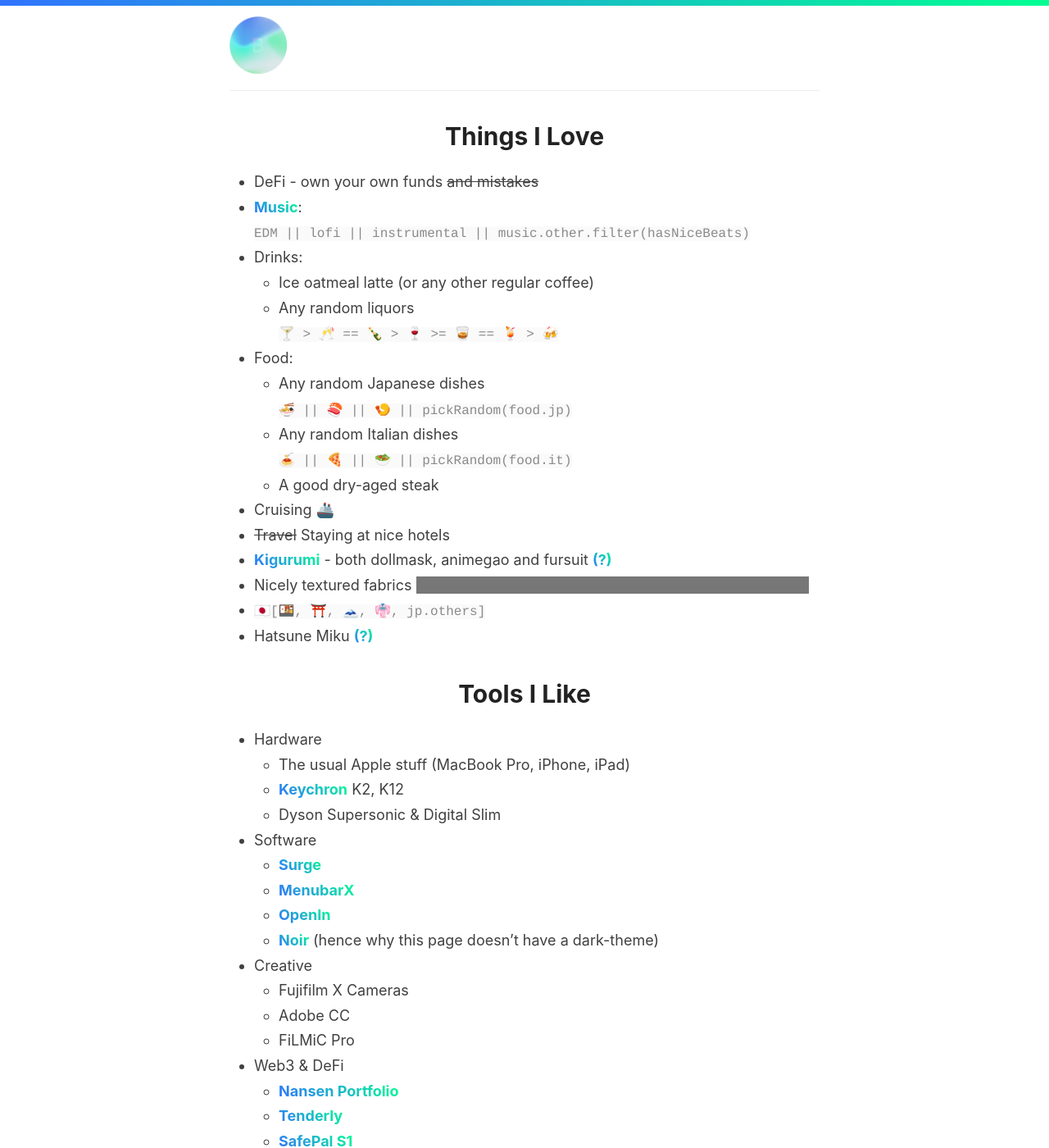
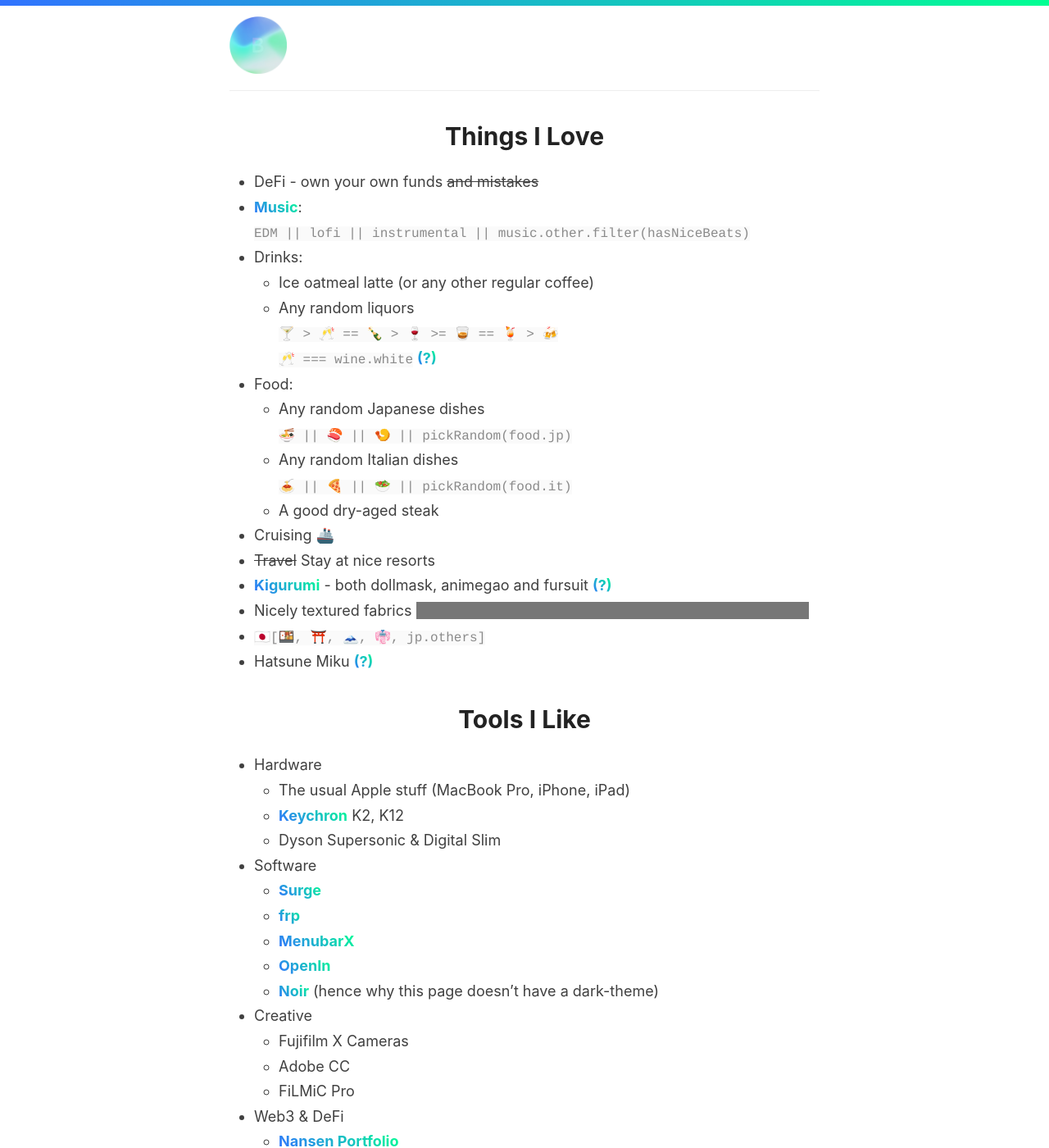
Before and after one commit to 98827ddb7e5a2c2e261912a23d9251d6/98827ddb7e5a2c2e261912a23d9251d6.github.io, a Jekyll site: the page built from index.md, in a window 1280 px wide and 1400 px high. Shown: the whole window at 82% size. Built offline with Jekyll 4.4.1, drawn with Linux system fonts in a browser that asks for light colours; our own code applies the rules of GitHub Pages for plain Markdown files.

Commit message:
update home

```diff
--- a/index.md
+++ b/index.md
@@ -10,7 +10,8 @@
 - Drinks:
 	- Ice oatmeal latte (or any other regular coffee)
 	- Any random liquors \
-`🍸 > 🥂 == 🍾 > 🍷 >= 🥃 == 🍹 > 🍻`
+`🍸 > 🥂 == 🍾 > 🍷 >= 🥃 == 🍹 > 🍻`\
+`🥂 === wine.white` [(?)](https://www.foodandwine.com/news/white-wine-emoji-unicode-approval-fail){:target="_blank" rel="noopener"}
 - Food:
 	- Any random Japanese dishes \
 `🍜 || 🍣 || 🍤 || pickRandom(food.jp)`
@@ -18,7 +19,7 @@
 `🍝 || 🍕 || 🥗 || pickRandom(food.it)`
 	- A good dry-aged steak
 - Cruising 🚢
-- ~~Travel~~ Staying at nice hotels
+- ~~Travel~~ Stay at nice resorts
 - [Kigurumi](kig-list/) - both dollmask, animegao and fursuit [(?)](https://en.wikipedia.org/wiki/Animegao_kigurumi){:target="_blank" rel="noopener"}
 - Nicely textured fabrics <span class="hidden-text">on nicely shaped bodies, e.g. [zentai](zen-list/), tights, [knee-socks](https://twitter.com/Beriru_Chan/status/1584617324480729089/photo/1){:target="_blank" rel="noopener"}</span>
 - `🇯🇵[🍱, ⛩️, 🗻, 👘, jp.others]`
@@ -32,6 +33,7 @@
 	- Dyson Supersonic & Digital Slim
 - Software
 	- [Surge](https://nssurge.com){:target="_blank" rel="noopener"}
+	- [frp](https://github.com/fatedier/frp){:target="_blank" rel="noopener"}
 	- [MenubarX](https://menubarx.app/){:target="_blank" rel="noopener"}
 	- [OpenIn](https://loshadki.app/openin/){:target="_blank" rel="noopener"}
 	- [Noir](https://getnoir.app){:target="_blank" rel="noopener"} (hence why this page doesn't have a dark-theme)
```
